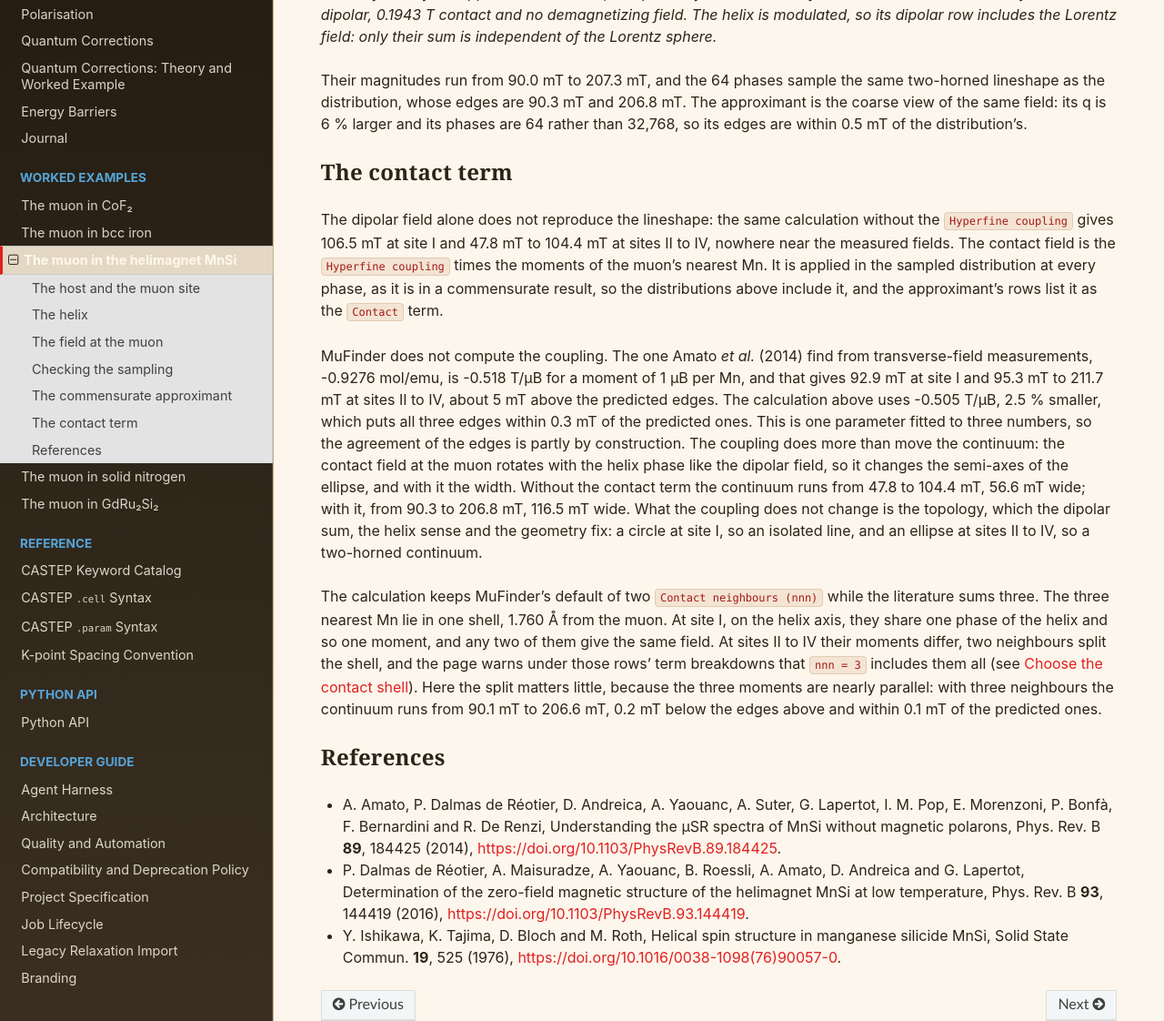
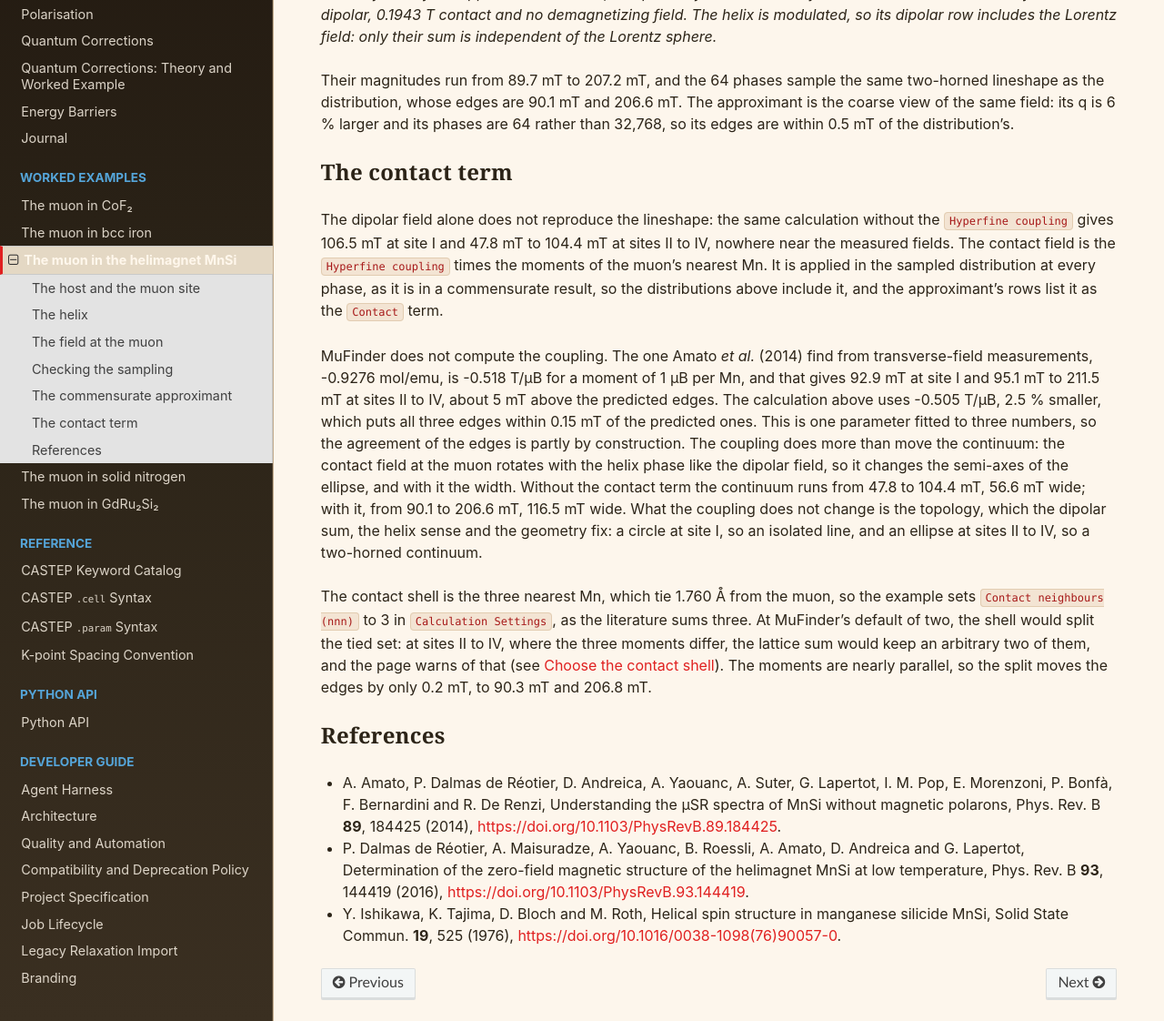
Before and after one commit to BenHuddart/mufinder, a Sphinx documentation site: the page built from docs/user_guide/examples/mnsi.rst, in a window 1280 px wide and 1400 px high, scrolled down 4989 px. Shown: the part 278-1400 px from the top of the window at 91% size. Built offline with Sphinx 7.4.7 and the Read the Docs theme 3.1.0, drawn with Linux system fonts in a browser that asks for light colours; some of the changed text lies outside the part shown.

Commit message:
docs: MnSi example takes its three tied Mn as the contact shell
The three nearest Mn tie 1.760 Å from every 4a muon position, so the
example sets Contact neighbours to 3 and shows no tie warning. Its edges
move by 0.2 mT, to 90.1 and 206.6 mT, within 0.15 mT of the predicted ones;
the docs numbers, the shared MnSi test options and the pinned values follow,
and the text says why 3 and that the default 2 is warned of.

Refs #329

Co-Authored-By: Claude Opus 5.5 <noreply@anthropic.com>

```diff
--- a/docs/user_guide/examples/mnsi.rst
+++ b/docs/user_guide/examples/mnsi.rst
@@ -109,19 +109,19 @@ and lists one row per site, showing the mean ``|B|`` of the distribution.
 .. figure:: ../../_generated/screenshots/mnsi_magnetic_fields_page.webp
    :alt: The Magnetic Fields page for the MnSi helix: four distribution rows,
          site 1 equiv 1 with a mean of 0.0879129 T and the other three with
-         0.154303 T, and the field terms and three convergence checks of the
+         0.154144 T, and the field terms and three convergence checks of the
          selected row.
 
    The four 4a sites of one magnetic domain, computed by MuFinder from the model
    above. Site I has a mean field magnitude of 0.0879 T. The other three have a mean of
-   0.1543 T. The selected row's field terms and convergence checks are listed
+   0.1541 T. The selected row's field terms and convergence checks are listed
    under the table: every term averages to zero over the phase, and the RMS
    column shows the contact field, 0.194 T, outweighing the dipolar field,
    0.081 T.
 
 Site I, on the axis, sees a circle: its field has the same magnitude at every
 phase, 87.9 mT, an isolated line. Sites II to IV see an ellipse, so their
-field magnitude runs between two limits, 90.3 mT and 206.8 mT, and spends most of its time
+field magnitude runs between two limits, 90.1 mT and 206.6 mT, and spends most of its time
 near them.
 
 .. figure:: ../../_generated/screenshots/mnsi_field_distribution.webp
@@ -150,11 +150,11 @@ measure 91 mT, 96 mT and 207 mT at 5 K. The table puts the numbers side by side.
      - 88.0
      - 91
    * - Lower edge of II to IV
-     - 90.3
+     - 90.1
      - 90.0
      - 96
    * - Upper edge of II to IV
-     - 206.8
+     - 206.6
      - 206.5
      - 207
 
@@ -193,8 +193,7 @@ that needs discrete fields.
 
 .. figure:: ../../_generated/screenshots/mnsi_calculation_settings.webp
    :alt: The Calculation Settings dialog with the approximant option ticked,
-         a longest period of 64, and a warning that 2 contact neighbours split
-         the 3 Mn tied at 1.760 Å.
+         a longest period of 64, and 3 contact neighbours.
 
    The approximant needs ``Longest period`` 64, since 1/64 is the nearest
    fraction to 0.0147, 0.0009 r.l.u. away and inside the default tolerance of
@@ -211,16 +210,16 @@ cells along a, that the row's field belongs to.
 .. figure:: ../../_generated/screenshots/mnsi_approximant_fields.webp
    :alt: The Magnetic Fields page for the MnSi approximant at site II: 64 rows
          labelled site 1 + (n, 0, 0), and the term breakdown of the first, with
-         a total of 0.118082 T and a contact-shell warning.
+         a total of 0.116387 T.
 
    The 64 fields of the approximant at site II, computed by MuFinder. The
-   first row's 0.1181 T is the sum of 0.0988 T dipolar, 0.1943 T contact and
+   first row's 0.1164 T is the sum of 0.0988 T dipolar, 0.1943 T contact and
    no demagnetizing field. The helix is modulated, so its dipolar row includes
    the Lorentz field: only their sum is independent of the Lorentz sphere.
 
-Their magnitudes run from 90.0 mT to 207.3 mT, and the 64 phases sample the
-same two-horned lineshape as the distribution, whose edges are 90.3 mT and
-206.8 mT. The approximant is the coarse view of the same field: its q is 6 %
+Their magnitudes run from 89.7 mT to 207.2 mT, and the 64 phases sample the
+same two-horned lineshape as the distribution, whose edges are 90.1 mT and
+206.6 mT. The approximant is the coarse view of the same field: its q is 6 %
 larger and its phases are 64 rather than 32,768, so its edges are within
 0.5 mT of the distribution's.
 
@@ -237,29 +236,27 @@ approximant's rows list it as the ``Contact`` term.
 
 MuFinder does not compute the coupling. The one Amato *et al.* (2014) find from
 transverse-field measurements, -0.9276 mol/emu, is -0.518 T/μB for a moment of
-1 μB per Mn, and that gives 92.9 mT at site I and 95.3 mT to 211.7 mT at sites II
+1 μB per Mn, and that gives 92.9 mT at site I and 95.1 mT to 211.5 mT at sites II
 to IV, about 5 mT above the predicted edges. The calculation above uses
--0.505 T/μB, 2.5 % smaller, which puts all three edges within 0.3 mT of the
+-0.505 T/μB, 2.5 % smaller, which puts all three edges within 0.15 mT of the
 predicted ones. This is one parameter fitted to three numbers, so the
 agreement of the edges is partly by construction. The coupling does more than
 move the continuum: the contact field at the muon rotates with the helix
 phase like the dipolar field, so it changes the semi-axes of the ellipse, and
 with it the width. Without the contact term the continuum runs from 47.8 to
-104.4 mT, 56.6 mT wide; with it, from 90.3 to 206.8 mT, 116.5 mT wide. What
+104.4 mT, 56.6 mT wide; with it, from 90.1 to 206.6 mT, 116.5 mT wide. What
 the coupling does not change is the topology, which the dipolar sum, the
 helix sense and the geometry fix: a circle at site I, so an isolated line, and
 an ellipse at sites II to IV, so a two-horned continuum.
 
-The calculation keeps MuFinder's default of two ``Contact neighbours (nnn)``
-while the literature sums three. The three nearest Mn lie in one shell, 1.760 Å
-from the muon. At site I, on the helix axis, they share one phase of the helix
-and so one moment, and any two of them give the same field. At sites II to IV
-their moments differ, two neighbours split the shell, and the page warns under
-those rows' term breakdowns that ``nnn = 3`` includes them all (see
-:ref:`Choose the contact shell <magnetic-fields-contact-shell>`). Here the
-split matters little, because the three moments are nearly parallel: with three
-neighbours the continuum runs from 90.1 mT to 206.6 mT, 0.2 mT below the edges
-above and within 0.1 mT of the predicted ones.
+The contact shell is the three nearest Mn, which tie 1.760 Å from the muon, so
+the example sets ``Contact neighbours (nnn)`` to 3 in ``Calculation Settings``,
+as the literature sums three. At MuFinder's default of two, the shell would
+split the tied set: at sites II to IV, where the three moments differ, the
+lattice sum would keep an arbitrary two of them, and the page warns of that
+(see :ref:`Choose the contact shell <magnetic-fields-contact-shell>`). The
+moments are nearly parallel, so the split moves the edges by only 0.2 mT, to
+90.3 mT and 206.8 mT.
 
 References
 ----------
```
Also changed, not shown: docs/user_guide/magnetic_fields.rst (+9 -14 lines), docs/user_guide/magnetic_fields_theory.rst (+5 -3 lines), 5 other files.
